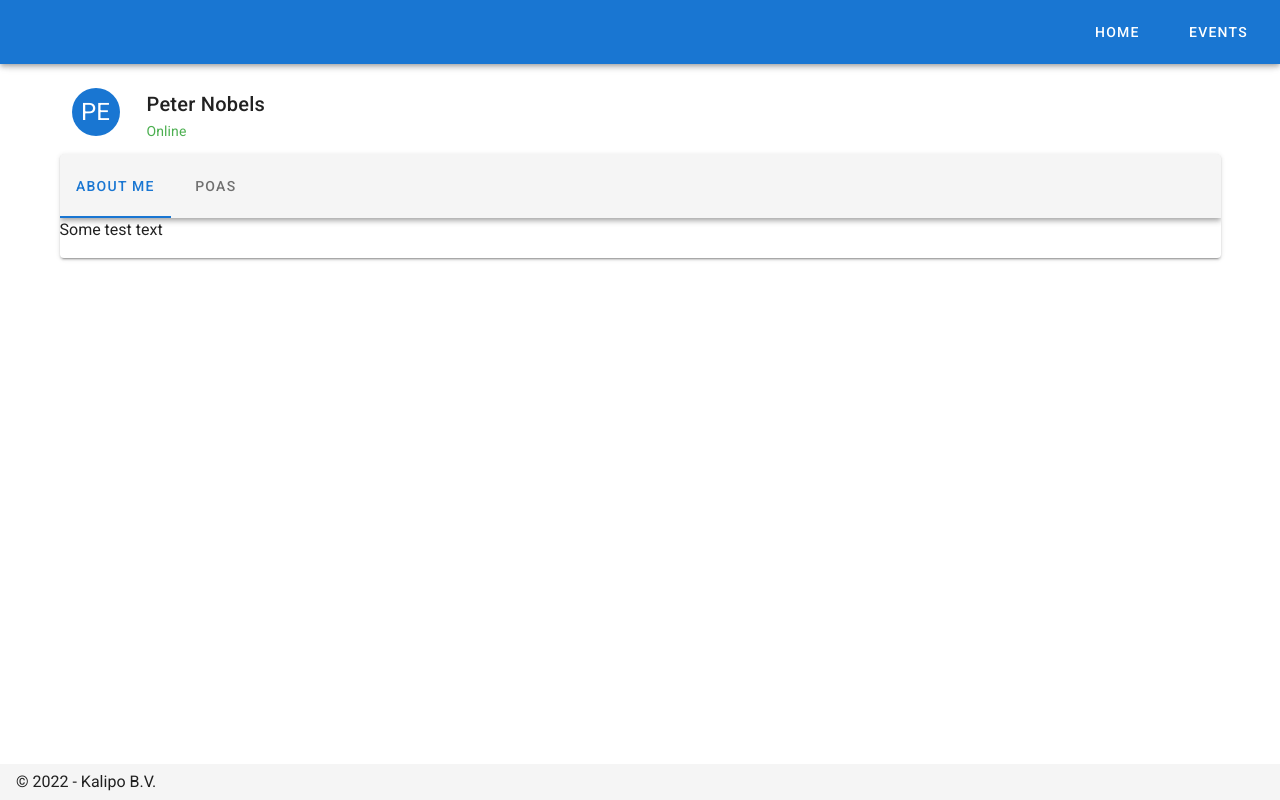
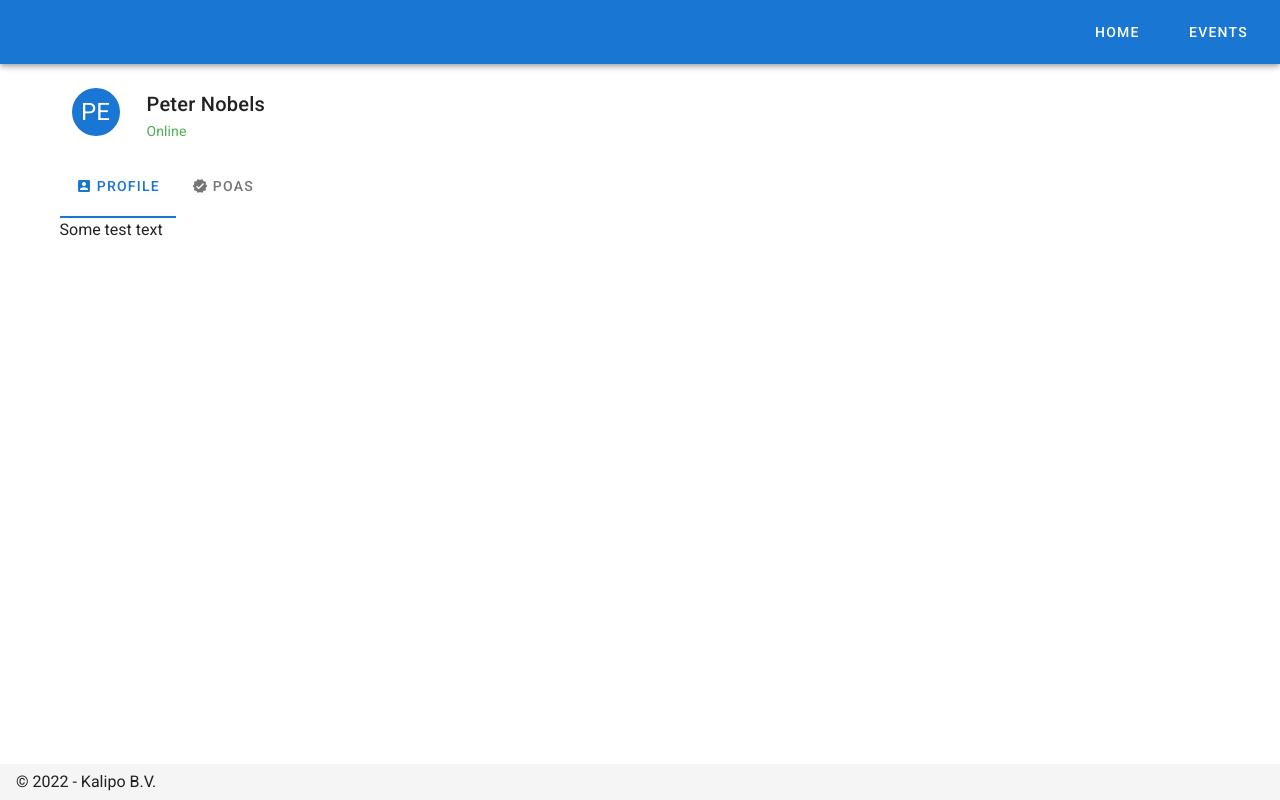
Before and after one commit to hesteren/client-poa, a Nuxt app: page /profiles/peter_nobels in a window 1280 px wide. Built offline with nearby package versions, Linux system fonts and the light colour scheme.

Commit message:
Added icons and some styling

```diff
--- a/pages/profiles/_username.vue
+++ b/pages/profiles/_username.vue
@@ -20,20 +20,22 @@
         </v-row>
       </v-container>
     </v-card>
-    <v-card class="overflow-hidden">
-      <v-app-bar>
+    <v-app-bar elevation="0" color="#FFF">
       <v-tabs>
-          <v-tab @click="setSelected('About me')">About me</v-tab>
-          <v-tab @click="setSelected('POAs')">POAs</v-tab>
+        <v-tab @click="setSelected('Profile')"
+          ><v-icon small>mdi-account-box</v-icon>&nbsp;Profile</v-tab
+        >
+        <v-tab @click="setSelected('POAs')"
+          ><v-icon small>mdi-check-decagram</v-icon>&nbsp;POAs</v-tab
+        >
       </v-tabs>
     </v-app-bar>
-      <Tab :isSelected="selected === 'About me'">
+    <Tab :isSelected="selected === 'Profile'">
       <p>Some test text</p>
     </Tab>
     <Tab :isSelected="selected === 'POAs'">
       <h1>More test text</h1>
     </Tab>
-    </v-card>
   </v-container>
 </template>
 
@@ -51,7 +53,7 @@ export default {
   },
   data: () => ({
     user: Object,
-    selected: "About me",
+    selected: "Profile",
   }),
 
   mounted() {
```
Lines whose indentation alone changed are shown as unchanged.
